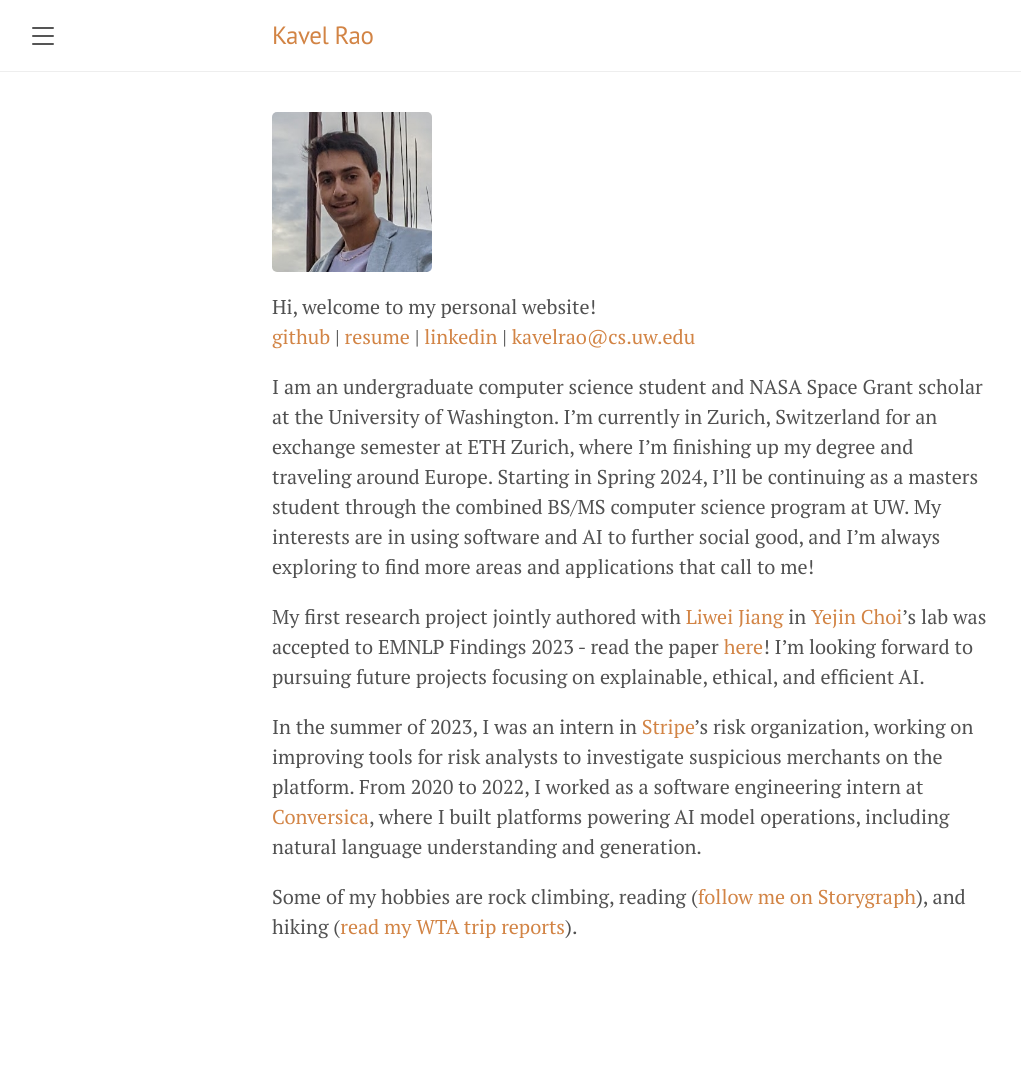
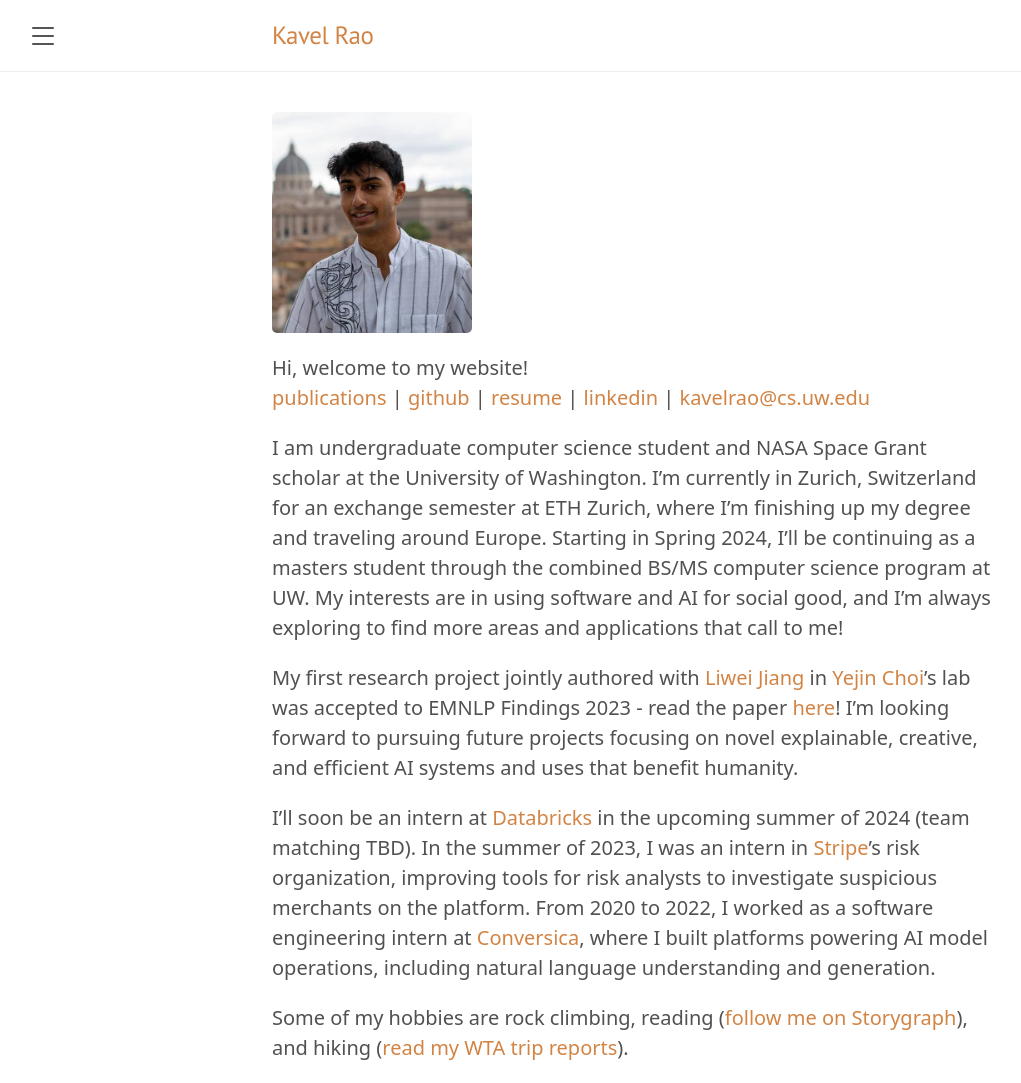
Before and after one commit to kavelrao/kavelrao.github.io, a Jekyll site: the page built from index.md, in a window 1280 px wide. Shown: the whole page, without its empty margins (8-1029 px from the left). Built offline with Jekyll 4.4.1, drawn with Linux system fonts in a browser that asks for light colours; before the commit the page ends 962 px from its top, so only the background shows below that.

Commit message:
add publications

```diff
--- a/_includes/head.html
+++ b/_includes/head.html
@@ -20,6 +20,10 @@
   <link rel="canonical" href="{{ page.url | absolute_url }}">
   {% endif %}
 
+  <link href="https://cdn.jsdelivr.net/npm/bootstrap@5.0.2/dist/css/bootstrap.min.css" rel="stylesheet" integrity="sha384-EVSTQN3/azprG1Anm3QDgpJLIm9Nao0Yz1ztcQTwFspd3yD65VohhpuuCOmLASjC" crossorigin="anonymous">
+  <script src="https://code.jquery.com/jquery-3.7.1.min.js" integrity="sha256-/JqT3SQfawRcv/BIHPThkBvs0OEvtFFmqPF/lYI/Cxo=" crossorigin="anonymous"></script>
+  <script src="https://cdn.jsdelivr.net/npm/bootstrap@5.0.2/dist/js/bootstrap.bundle.min.js" integrity="sha384-MrcW6ZMFYlzcLA8Nl+NtUVF0sA7MsXsP1UyJoMp4YLEuNSfAP+JcXn/tWtIaxVXM" crossorigin="anonymous"></script>
+
   <link rel="stylesheet" href="{{ '/public/css/poole.css' | absolute_url }}">
   <link rel="stylesheet" href="{{ '/public/css/syntax.css' | absolute_url }}">
   <link rel="stylesheet" href="{{ '/public/css/lanyon.css' | absolute_url }}">
--- a/index.md
+++ b/index.md
@@ -2,24 +2,26 @@
 layout: default
 title: Home
 ---
-<img src="/public/img/personal-photo.jpg" style="display: block; margin-top: auto; margin-left: 0rem; margin-right: auto; width: 8rem; height: 8rem;" />
+<img src="/public/img/profile-picture.jpg" style="display: block; margin-top: auto; margin-left: 0rem; margin-right: auto; width: 10rem;" />
 
-Hi, welcome to my personal website! \
+Hi, welcome to my website! \
 <!--- [blog]({{absolute_url}}/blog) | -->
+[publications]({{absolute_url}}/publications) |
 [github](https://github.com/{{site.author.github}}){:target="_blank"} |
 [resume]({{absolute_url}}/public/files/resume.pdf){:target="_blank"} |
 [linkedin](https://linkedin.com/in/{{site.author.linkedin}}){:target="_blank"} |
 [{{site.author.email}}](mailto:{{site.author.email}})
 
-I am an undergraduate computer science student and NASA Space Grant scholar at the University of Washington.
+I am undergraduate computer science student and NASA Space Grant scholar at the University of Washington.
 I'm currently in Zurich, Switzerland for an exchange semester at ETH Zurich, where I'm finishing up my degree and traveling around Europe.
 Starting in Spring 2024, I'll be continuing as a masters student through the combined BS/MS computer science program at UW.
-My interests are in using software and AI to further social good, and I'm always exploring to find more areas and applications that call to me!
+My interests are in using software and AI for social good, and I'm always exploring to find more areas and applications that call to me!
 
 My first research project jointly authored with [Liwei Jiang](https://liweijiang.me/){:target="_blank"} in [Yejin Choi](https://homes.cs.washington.edu/~yejin/){:target="_blank"}'s lab was accepted to EMNLP Findings 2023 - read the paper [here](https://arxiv.org/abs/2310.15431){:target="_blank"}!
-I'm looking forward to pursuing future projects focusing on explainable, ethical, and efficient AI.
+I'm looking forward to pursuing future projects focusing on novel explainable, creative, and efficient AI systems and uses that benefit humanity.
 
-In the summer of 2023, I was an intern in [Stripe](https://stripe.com){:target="_blank"}'s risk organization, working on improving tools for risk analysts to investigate suspicious merchants on the platform.
+I'll soon be an intern at [Databricks](https://databricks.com){:target="_blank"} in the upcoming summer of 2024 (team matching TBD).
+In the summer of 2023, I was an intern in [Stripe](https://stripe.com){:target="_blank"}'s risk organization, improving tools for risk analysts to investigate suspicious merchants on the platform.
 From 2020 to 2022, I worked as a software engineering intern at [Conversica](https://conversica.com){:target="_blank"}, where I built platforms powering AI model operations, including natural language understanding and generation.
 
 Some of my hobbies are rock climbing,
```
Also changed, not shown: other parts of _includes/head.html (+7 -0 lines), publications/index.md (added, +23 -0 lines), public/img/pdf-icon.png (added), public/img/profile-picture.jpg (added).
